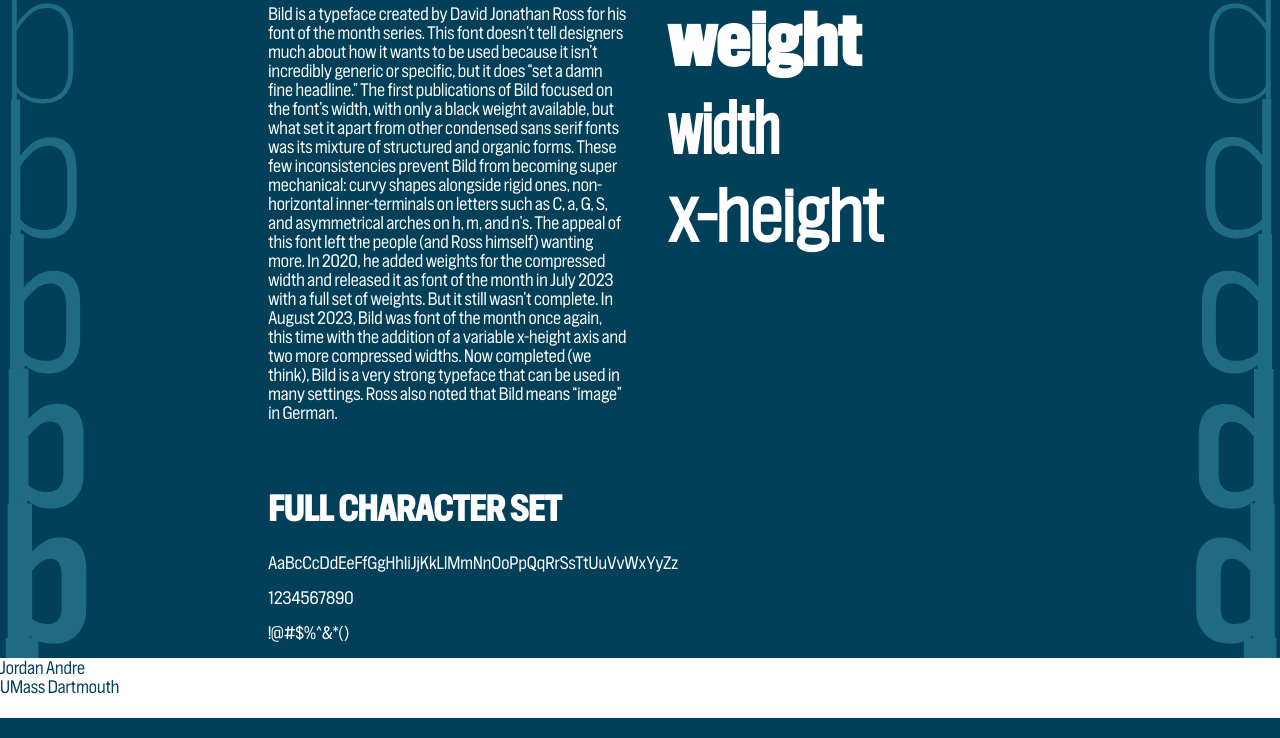
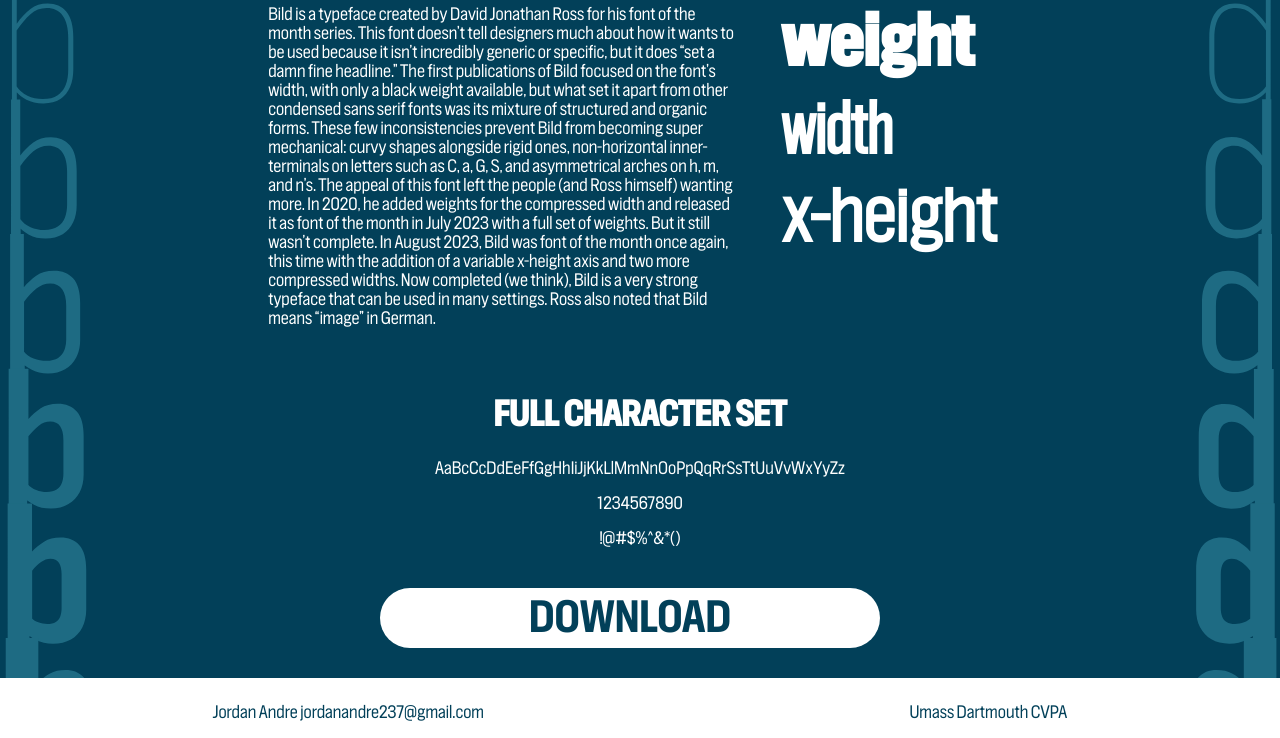
Before and after one commit to jordan-andre/bild-variable-font, a plain HTML site: page index.html in a window 1280 px wide. Shown: the part 670-1408 px from the top of the page. Drawn offline with Linux system fonts and the light colour scheme.

Commit message:
added download button, edited footer, links for both

```diff
--- a/index.html
+++ b/index.html
@@ -137,12 +137,15 @@
 
  </section>
 
-
+ 		<div id="download">
+			<a href="https://djr.com/notes/bild-poster-font-of-the-month" class="button">Download</a>
+ 		 </div>
 
           <!-- Start of the footer -->
           <footer>
-            Jordan Andre
-            <br>UMass Dartmouth<br/>
+			<p>Jordan Andre <a href="mailto:jordanandre237@gmail.com">jordanandre237@gmail.com</a></p>
+			<p>Umass Dartmouth CVPA</p>
+
           </footer>
 
 </body>
--- a/main.css
+++ b/main.css
@@ -50,8 +50,9 @@
 grid-template-columns: 1fr 1fr;
 grid-template-rows: auto;
 grid-template-areas:
-    "h v"
-    "a a";
+    "h h v"
+    "a a a"
+    "d d d";
 }
 
 #history {
@@ -64,6 +65,37 @@
 
 #alphabet {
 grid-area: a;
+text-align: center;
+}
+
+#download{
+    grid-area: d;
+    width: 500px;
+    height: 60px;
+    background-color: #ffffff;
+    color: #024059;
+    border: none;
+    border-radius: 50px;
+    margin: 0 auto 30px 80px;
+    padding: 5px;
+    font-variation-settings: "wght" 600, "wdth" 100, "XHGT" 0;
+    text-transform: uppercase;
+    text-align: center;
+    font-size: 40px;
+    position: relative;
+    left: 300px;
+}
+
+#download:hover {
+    background-color: #1F6C84;
+    color: #ffffff;
+}
+a{
+    text-decoration: none;
+    color: #024059;
+}
+a:hover{
+    color: #ffffff;
 }
 }
 
@@ -72,7 +104,15 @@
 footer{
     background-color: #ffffff;
     height: 60px;
+    display: flex;
+    justify-content: space-around;
 }
+footer p{
+    color:#024059;
+    padding: 0.5em;
+}
+
+
 /* font styling */
 h1{
     color: #024059;
@@ -119,10 +159,6 @@
 
 p {
     color: #ffffff;
-}
-
-footer {
-    color:#024059;
 }
 
 
```
